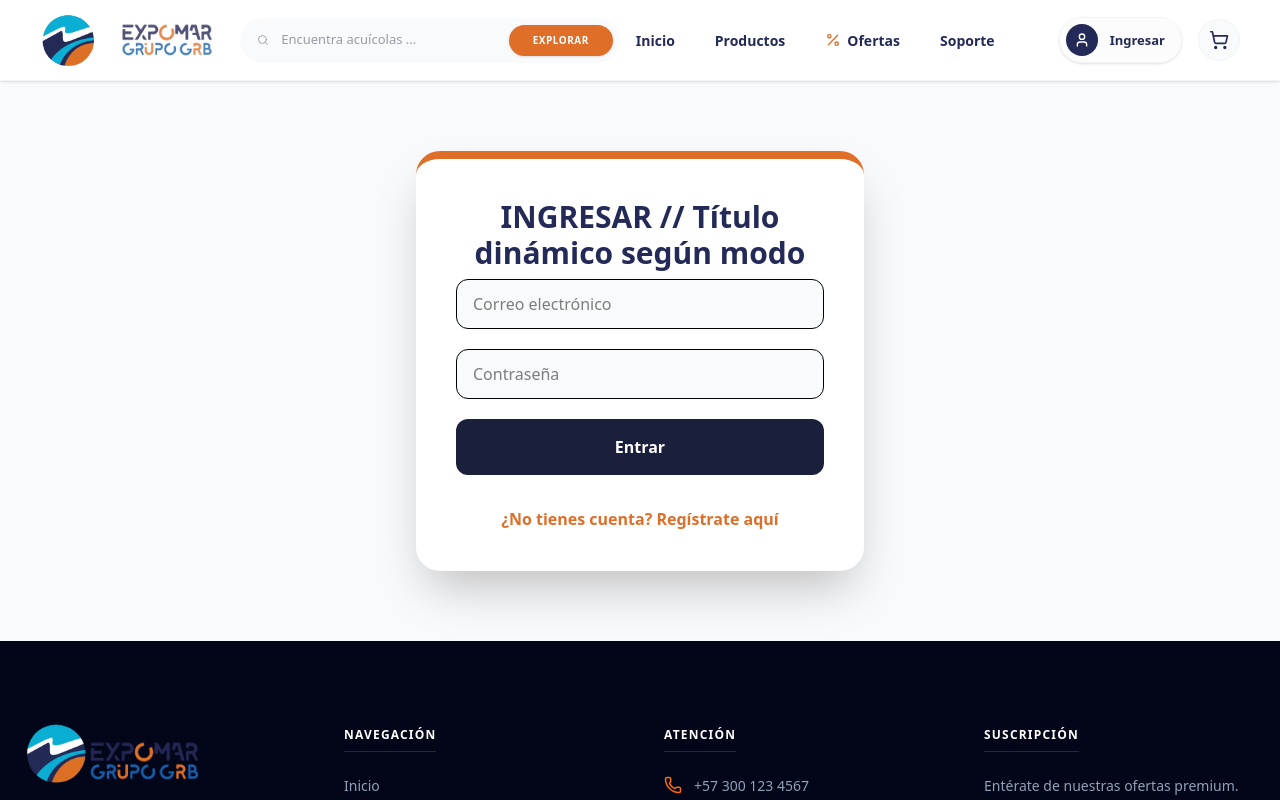
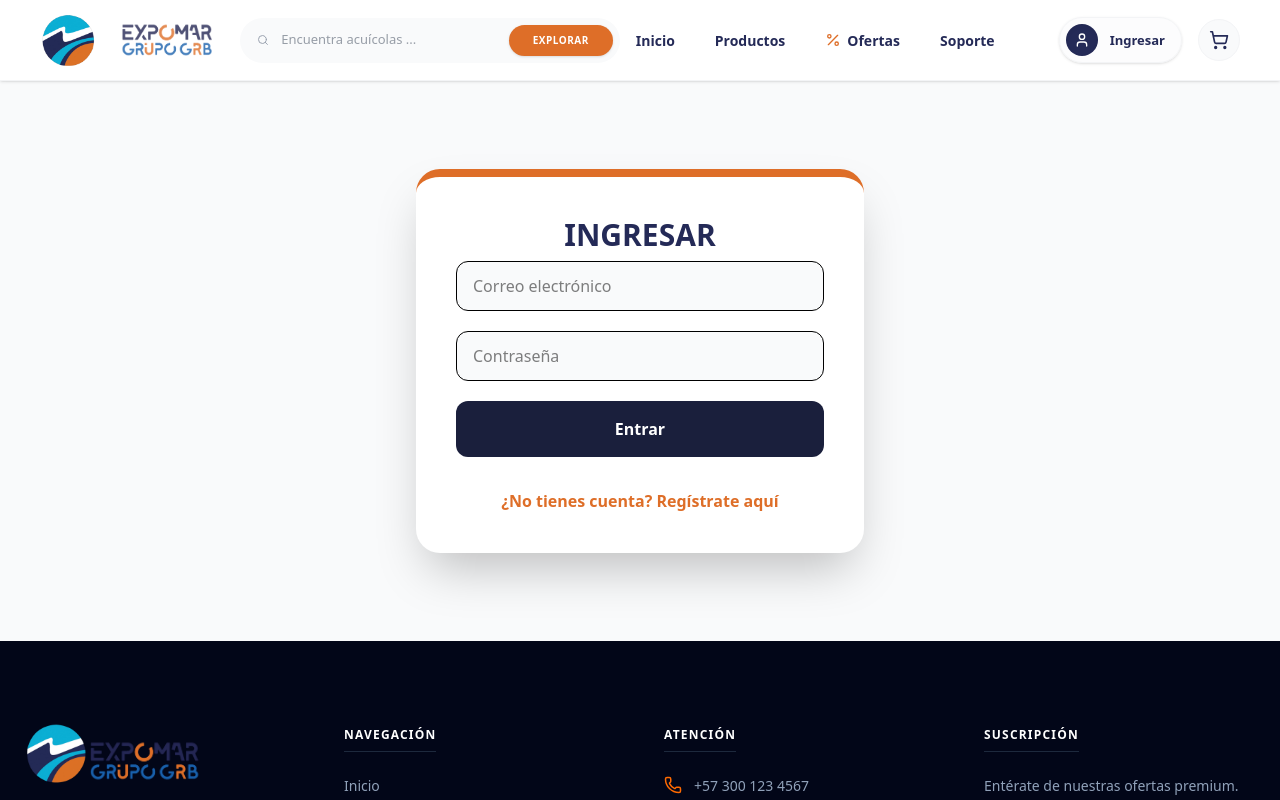
Before and after one commit to mildevgith/Ecommerce, a React (Vite) app in the folder frontend/: page /auth in a window 1280 px wide. Shown: the top 800 px of the page. Built offline with nearby package versions, Linux system fonts and the light colour scheme; no server answers.

Commit message:
correcciòn de titulo ingresar

```diff
--- a/frontend/src/pages/AuthPage.jsx
+++ b/frontend/src/pages/AuthPage.jsx
@@ -54,7 +54,7 @@ export default function AuthPage() {
     <div className="min-h-[70vh] flex items-center justify-center bg-gray-50 py-12 px-4">
       <div className="max-w-md w-full bg-white rounded-3xl shadow-2xl p-10 border-t-8 border-[#de6e28]">
         <h2 className="text-3xl font-extrabold text-center text-[#242a57] mb-2">
-          {isLogin ? "INGRESAR" : "REGISTRARSE"} // Título dinámico según modo
+          {isLogin ? "INGRESAR" : "REGISTRARSE"}
         </h2>
 
         <form onSubmit={handleSubmit} className="space-y-5">
```
Also changed, not shown: 1 other file (tests, documents, lock files or other folders).
